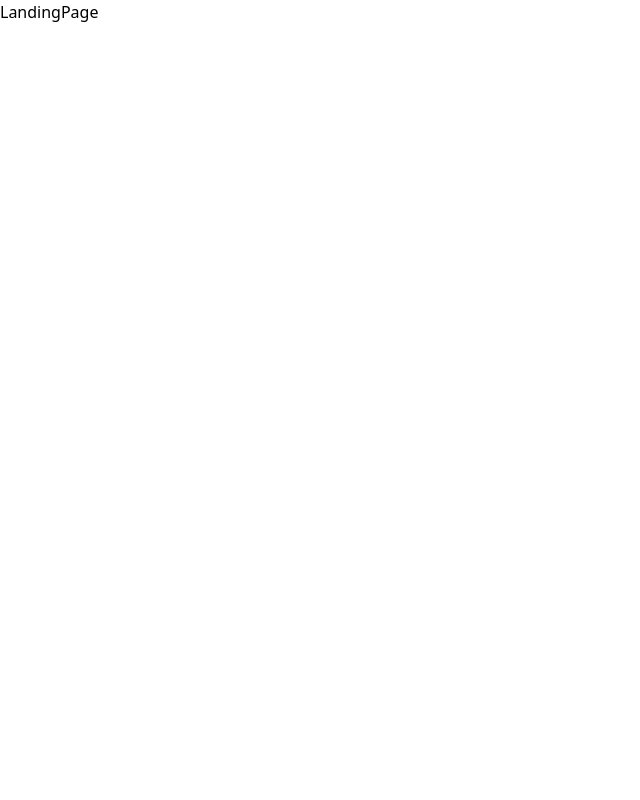
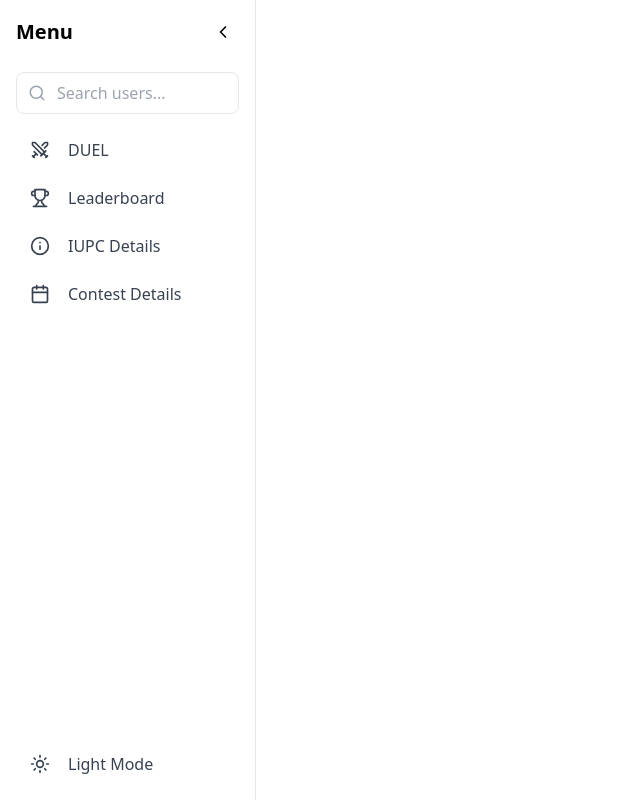
Before and after one commit to nahian00777/CodeJatra-A-Competitive-Programming-WebApp, a React (Vite) app in the folder frontend/: page / in a window 1280 px wide. Shown: the whole page, without its empty margins (0-640 px from the left). Built offline with nearby package versions, Linux system fonts and the light colour scheme.

Commit message:
side bard

```diff
--- a/frontend/package.json
+++ b/frontend/package.json
@@ -12,7 +12,9 @@
   "dependencies": {
     "react": "^18.3.1",
     "react-dom": "^18.3.1",
-    "react-router-dom": "^7.1.1"
+    "react-router-dom": "^7.1.1",
+    "lucide-react": "^0.344.0",
+    "zustand": "^4.5.2"
   },
   "devDependencies": {
     "@eslint/js": "^9.17.0",
--- /dev/null
+++ b/frontend/src/components/Sidebar.jsx
@@ -0,0 +1,116 @@
+import React, { useState } from "react";
+import {
+  Search,
+  Swords,
+  Trophy,
+  Calendar,
+  Info,
+  Sun,
+  Moon,
+  ChevronLeft,
+  ChevronRight,
+} from "lucide-react";
+import { useTheme } from "../hooks/useTheme";
+
+const NavItem = ({ icon, text, collapsed, onClick }) => (
+  <button
+    onClick={onClick}
+    className="w-full flex items-center gap-4 px-3 py-2 text-gray-700 dark:text-gray-300 hover:bg-gray-100 dark:hover:bg-gray-800 rounded-lg transition-all duration-200 group relative"
+  >
+    <div className="min-w-[24px] flex items-center justify-center">{icon}</div>
+    {!collapsed && <span>{text}</span>}
+    {collapsed && (
+      <div className="absolute left-14 px-2 py-1 bg-gray-900 dark:bg-gray-800 text-white text-sm rounded-md opacity-0 group-hover:opacity-100 transition-opacity whitespace-nowrap">
+        {text}
+      </div>
+    )}
+  </button>
+);
+
+const Sidebar = () => {
+  const [collapsed, setCollapsed] = useState(false);
+  const { isDarkMode, toggleTheme } = useTheme();
+
+  return (
+    <div
+      className={`h-full bg-white dark:bg-gray-900 border-r border-gray-200 dark:border-gray-700 transition-all duration-300 ${
+        collapsed ? "w-16" : "w-64"
+      }`}
+    >
+      <div className="flex flex-col h-full p-4">
+        <div className="flex items-center justify-between mb-6">
+          {!collapsed && (
+            <h2 className="text-xl font-bold dark:text-white">Menu</h2>
+          )}
+          <button
+            onClick={() => setCollapsed(!collapsed)}
+            className="p-1.5 rounded-lg hover:bg-gray-100 dark:hover:bg-gray-800 dark:text-white"
+          >
+            {collapsed ? <ChevronRight size={20} /> : <ChevronLeft size={20} />}
+          </button>
+        </div>
+
+        <div className="relative mb-4">
+          <Search
+            className="absolute left-3 top-1/2 transform -translate-y-1/2 text-gray-400"
+            size={18}
+          />
+          <input
+            type="text"
+            placeholder={collapsed ? "" : "Search users..."}
+            className={`w-full pl-10 pr-4 py-2 rounded-lg border dark:border-gray-700 dark:bg-gray-800 dark:text-white focus:outline-none focus:border-blue-500 ${
+              collapsed ? "hidden" : "block"
+            }`}
+          />
+        </div>
+
+        <nav className="flex-1 space-y-2">
+          <NavItem
+            icon={<Swords size={20} />}
+            text="DUEL"
+            collapsed={collapsed}
+            onClick={() => {
+              /* Handle navigation */
+            }}
+          />
+          <NavItem
+            icon={<Trophy size={20} />}
+            text="Leaderboard"
+            collapsed={collapsed}
+            onClick={() => {
+              /* Handle navigation */
+            }}
+          />
+          <NavItem
+            icon={<Info size={20} />}
+            text="IUPC Details"
+            collapsed={collapsed}
+            onClick={() => {
+              /* Handle navigation */
+            }}
+          />
+          <NavItem
+            icon={<Calendar size={20} />}
+            text="Contest Details"
+            collapsed={collapsed}
+            onClick={() => {
+              /* Handle navigation */
+            }}
+          />
+        </nav>
+
+        <button
+          onClick={toggleTheme}
+          className="flex items-center gap-4 px-3 py-2 text-gray-700 dark:text-gray-300 hover:bg-gray-100 dark:hover:bg-gray-800 rounded-lg"
+        >
+          <div className="min-w-[24px] flex items-center justify-center">
+            {isDarkMode ? <Moon size={20} /> : <Sun size={20} />}
+          </div>
+          {!collapsed && <span>{isDarkMode ? "Dark Mode" : "Light Mode"}</span>}
+        </button>
+      </div>
+    </div>
+  );
+};
+
+export default Sidebar;
--- /dev/null
+++ b/frontend/src/hooks/useTheme.jsx
@@ -0,0 +1,6 @@
+import { create } from "zustand";
+
+export const useTheme = create((set) => ({
+  isDarkMode: false,
+  toggleTheme: () => set((state) => ({ isDarkMode: !state.isDarkMode })),
+}));
--- a/frontend/src/pages/general/LandingPage.jsx
+++ b/frontend/src/pages/general/LandingPage.jsx
@@ -1,9 +1,12 @@
-import React from 'react'
+import React from "react";
+import Sidebar from "../../components/Sidebar";
 
 function LandingPage() {
   return (
-    <div>LandingPage</div>
-  )
+    <div className="flex h-screen">
+      <Sidebar/>
+    </div>
+  );
 }
 
-export default LandingPage
+export default LandingPage;
```
Also changed, not shown: 1 other file (tests, documents, lock files or other folders).
